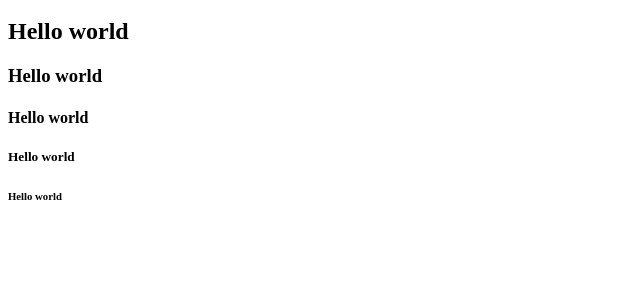
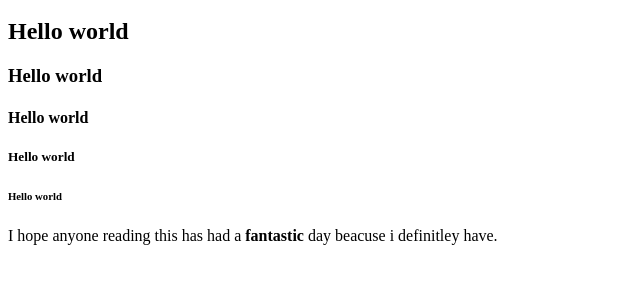
Before and after one commit to agfs-ambuga/agfs-ambuga.github.io, a plain HTML site: page index.html in a window 1280 px wide. Shown: the part 48-332 px from the top of the page, without its empty margins (0-640 px from the left). Drawn offline with Linux system fonts and the light colour scheme.

Commit message:
Update index.html

```diff
--- a/index.html
+++ b/index.html
@@ -4,3 +4,4 @@
 <h4>Hello world</h4>
 <h5>Hello world</h5>
 <h6>Hello world</h6>
+<p>I hope anyone reading this has had a <b>fantastic</b> day beacuse i definitley have. </p>
```
